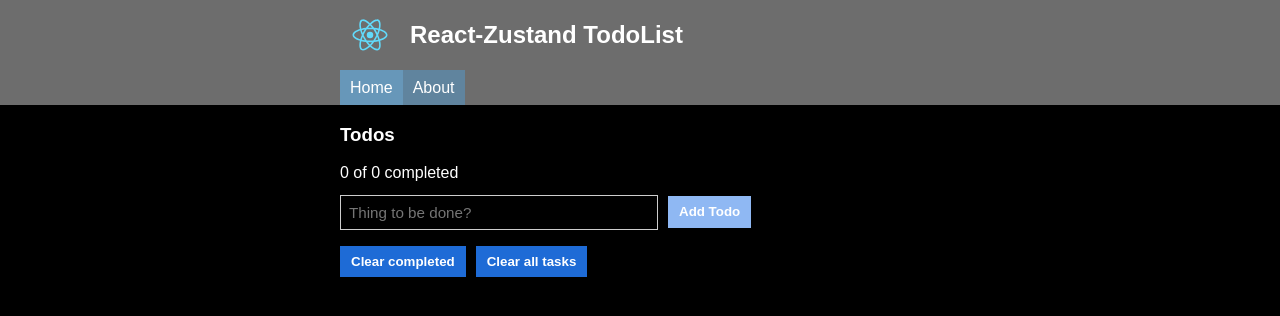
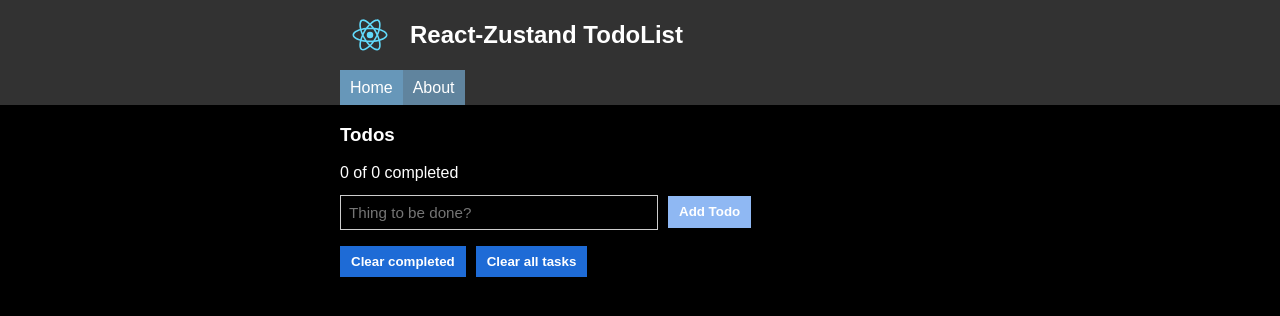
Before and after one commit to phiphou/todo-react-zustand, a React (Vite) app: page / in a window 1280 px wide. Shown: the top 316 px of the page. Built offline with nearby package versions, Linux system fonts and the light colour scheme.

Commit message:
fix style

```diff
--- a/src/App.css
+++ b/src/App.css
@@ -111,7 +111,7 @@ button:disabled {
 
 .brand {
   height: 70px;
-  background: #6d6d6d;
+  background: #323232;
   color: white;
   line-height: 70px;
   display: flex;
@@ -127,11 +127,11 @@ h2 {
 }
 
 .header {
-  background-color: #6d6d6d;
+  background-color: #323232;
 }
 
 .menu {
-  background-color: #6d6d6d;
+  background-color: #323232;
   display: flex;
 }
 
```
